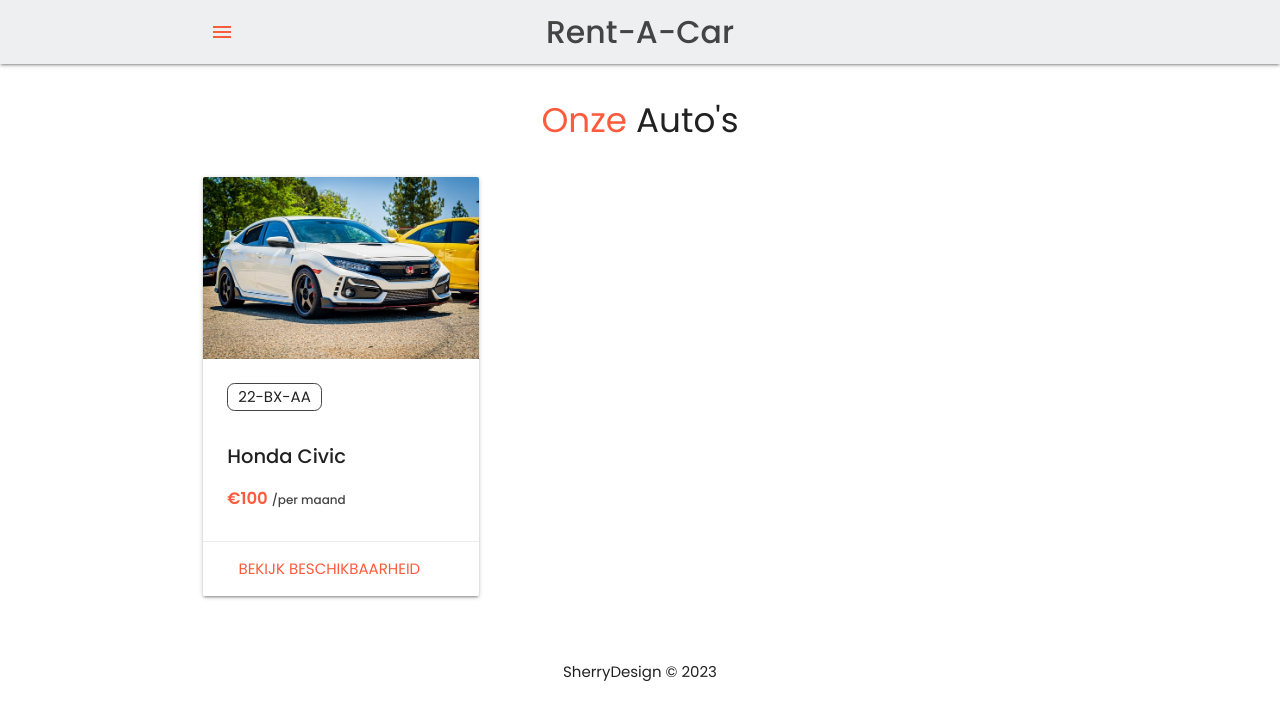
After one commit to Daan-Swart/Rent-A-Car-v2, a PHP site: page /cars.php in a window 1280 px wide. The commit adds this page. Shown: the top 720 px of the page. Run offline with PHP 8.4, Linux system fonts and the light colour scheme.

Commit message:
Added cars page

```diff
--- /dev/null
+++ b/cars.php
@@ -0,0 +1,32 @@
+<?php
+include("includes/header.php");
+?>
+<!-- Section: Cars-->
+<section class="section section-cars scrollspy">
+    <div class="container">
+        <h4 class="center">
+            <span>Onze</span> Auto's
+        </h4>
+        <div class="row">
+            <div class="col s12 m4">
+                <div class="card">
+                    <div class="card-image">
+                        <img src="img/car1.jpg" alt="">
+                    </div>
+                    <div class="card-content">
+                        <p>22-BX-AA</p>
+                        <span class="card-title">Honda Civic</span>
+                        <h2>€100 <span>/per maand</span></h2>
+                    </div>
+                    <div class="card-action center">
+                        <a href="#">Bekijk beschikbaarheid</a>
+                    </div>
+                </div>
+            </div>
+        </div>
+    </div>
+</section>
+
+<?php
+include("includes/footer.php");
+?>
--- a/includes/header.php
+++ b/includes/header.php
@@ -33,7 +33,7 @@
                             <a href="about.php">Over ons</a>
                         </li>
                         <li>
-                            <a href="#rent-a-car">Auto huren</a>
+                            <a href="#cars.php">Auto huren</a>
                         </li>
                         <li>
                             <a href="#rent-a-van">Busje huren</a>
--- a/index.php
+++ b/index.php
@@ -41,7 +41,7 @@ include("includes/header.php");
 </section>
 
 <!-- Section: Cars-->
-<section id="cars" class="section section-cars scrollspy">
+<section class="section section-cars scrollspy">
     <div class="container">
         <div class="row">
             <h4 class="center">
```
